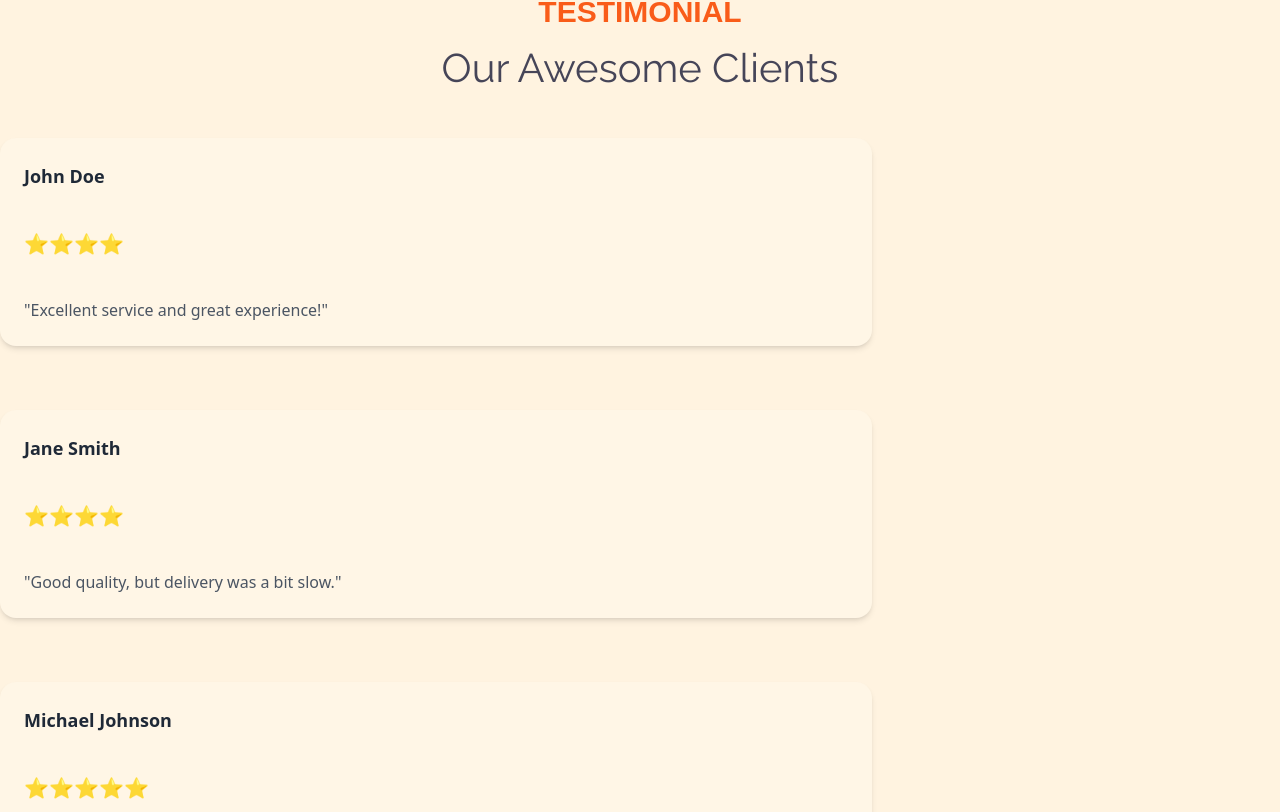
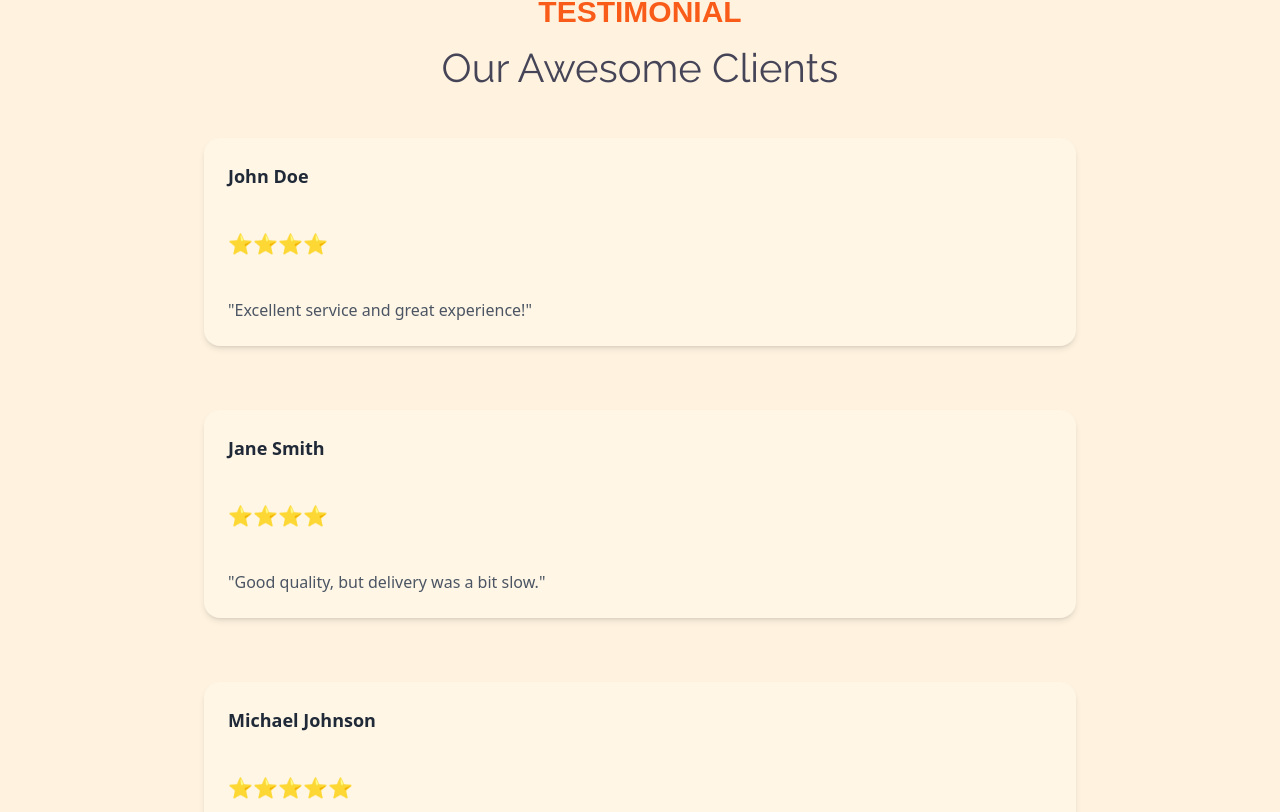
Before and after one commit to mahmudashif/QuriarBox, a React (Vite) app: page / in a window 1280 px wide. Shown: the part 2148-2960 px from the top of the page. Built offline with nearby package versions, Linux system fonts and the light colour scheme.

Commit message:
feat: testimonial card added

```diff
--- a/src/Components/section/Testimonial.jsx
+++ b/src/Components/section/Testimonial.jsx
@@ -40,7 +40,7 @@ const Testimonial = () => {
           {testimonials.map((testimonial, index) => (
             <div
               key={index}
-              className="bg-[#fff6e6] w-[872px] p-6 rounded-2xl shadow-md space-y-10"
+              className="bg-[#fff6e6] w-[872px] p-6 rounded-2xl shadow-md space-y-10 mx-auto"
             >
               <p className="text-lg font-semibold text-gray-800">
                 {testimonial.name}
```
